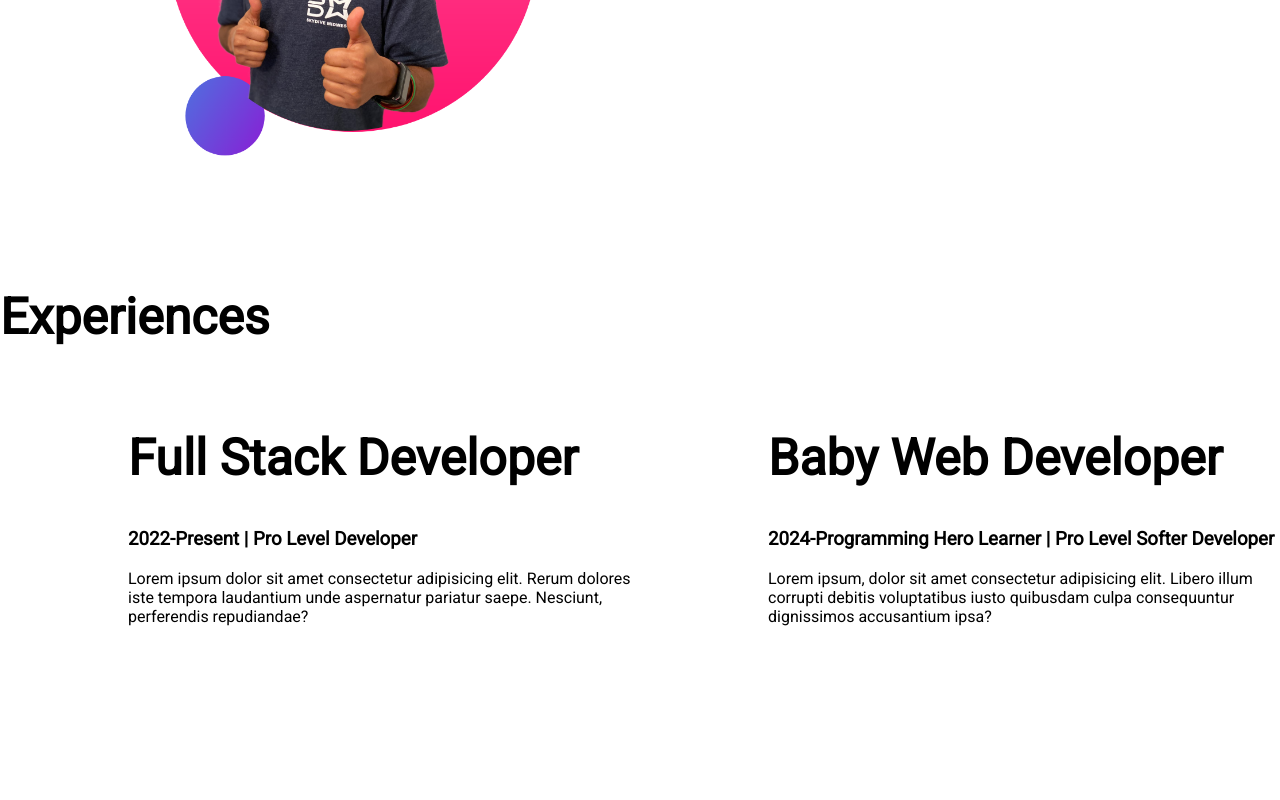
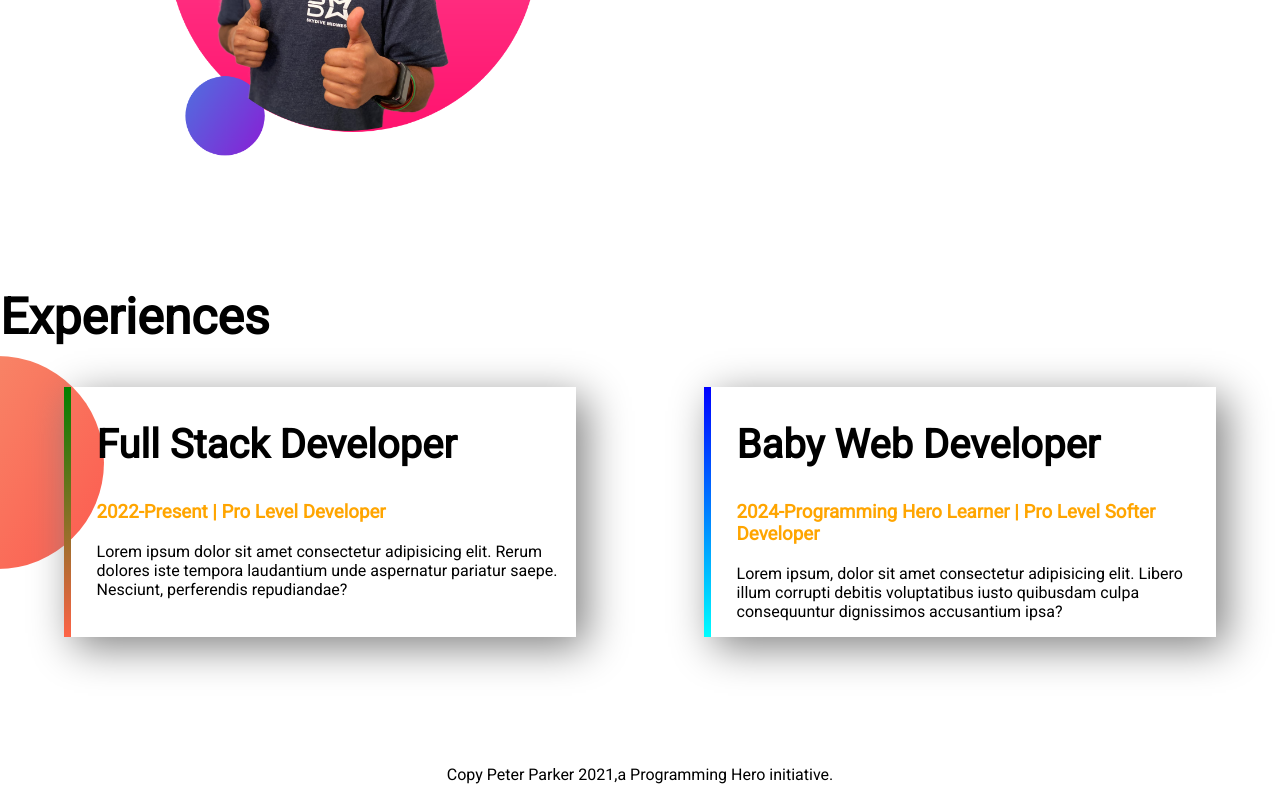
Before and after one commit to Farhadcode/personalprofile, a plain HTML site: page index.html in a window 1280 px wide. Shown: the part 981-1781 px from the top of the page. Before the commit the page ends 1751 px from the top, so only its background shows below. Drawn offline with Linux system fonts and the light colour scheme.

Commit message:
all works done

```diff
--- a/index.html
+++ b/index.html
@@ -39,18 +39,21 @@
    <section class="experience-area">
       <h1>Experiences</h1>
         <div class="flexible-container">
-            <div class="half-width" >
-                <h1>Full Stack Developer</h1>
-                <h3>2022-Present | Pro Level Developer</h3>
+            <div id="full-stack-experience" class="experience-item" >
+                <h2>Full Stack Developer</h2>
+                <h3 class="orange-color">2022-Present | Pro Level Developer</h3>
 
                <p>Lorem ipsum dolor sit amet consectetur adipisicing elit. Rerum dolores iste tempora laudantium unde aspernatur pariatur saepe. Nesciunt, perferendis repudiandae?</p>
             </div>
-            <div class="half-width">
-                <h1>Baby Web Developer</h1>
-                <h3>2024-Programming Hero Learner | Pro Level Softer Developer</h3>
+            <div id="web-dev-experience" class="experience-item">
+                <h2>Baby Web Developer</h2>
+                <h3 class="orange-color">2024-Programming Hero Learner | Pro Level Softer Developer</h3>
                 <p>Lorem ipsum, dolor sit amet consectetur adipisicing elit. Libero illum corrupti debitis voluptatibus iusto quibusdam culpa consequuntur dignissimos accusantium ipsa?</p>
             </div>
         </div>
    </section>
+   <footer>
+       <p> Copy Peter Parker 2021,a Programming Hero initiative. </p>
+   </footer>
 </body>
 </html>
--- a/style.css
+++ b/style.css
@@ -5,6 +5,9 @@
 
 h1 {
   font-size: 50px;
+}
+h2 {
+  font-size: 40px;
 }
 .orange-color {
   color: orange;
@@ -38,3 +41,28 @@
   background-repeat: no-repeat;
   background-position-x: right;
 }
+.experience-area {
+  background-image: url(images/exp-bg.png);
+  background-repeat: no-repeat;
+  background-position: left;
+}
+.experience-item {
+  width: 40%;
+  margin-left: 5%;
+  margin-right: 5%;
+  padding-left: 2%;
+  box-shadow: 10px 10px 40px gray;
+}
+#web-dev-experience {
+  border-left: 7px solid;
+  border-image: linear-gradient(blue, cyan);
+  border-image-slice: 1;
+}
+#full-stack-experience {
+  border-left: 7px solid;
+  border-image: linear-gradient(green, tomato);
+  border-image-slice: 1;
+}
+footer p {
+  text-align: center;
+}
```
